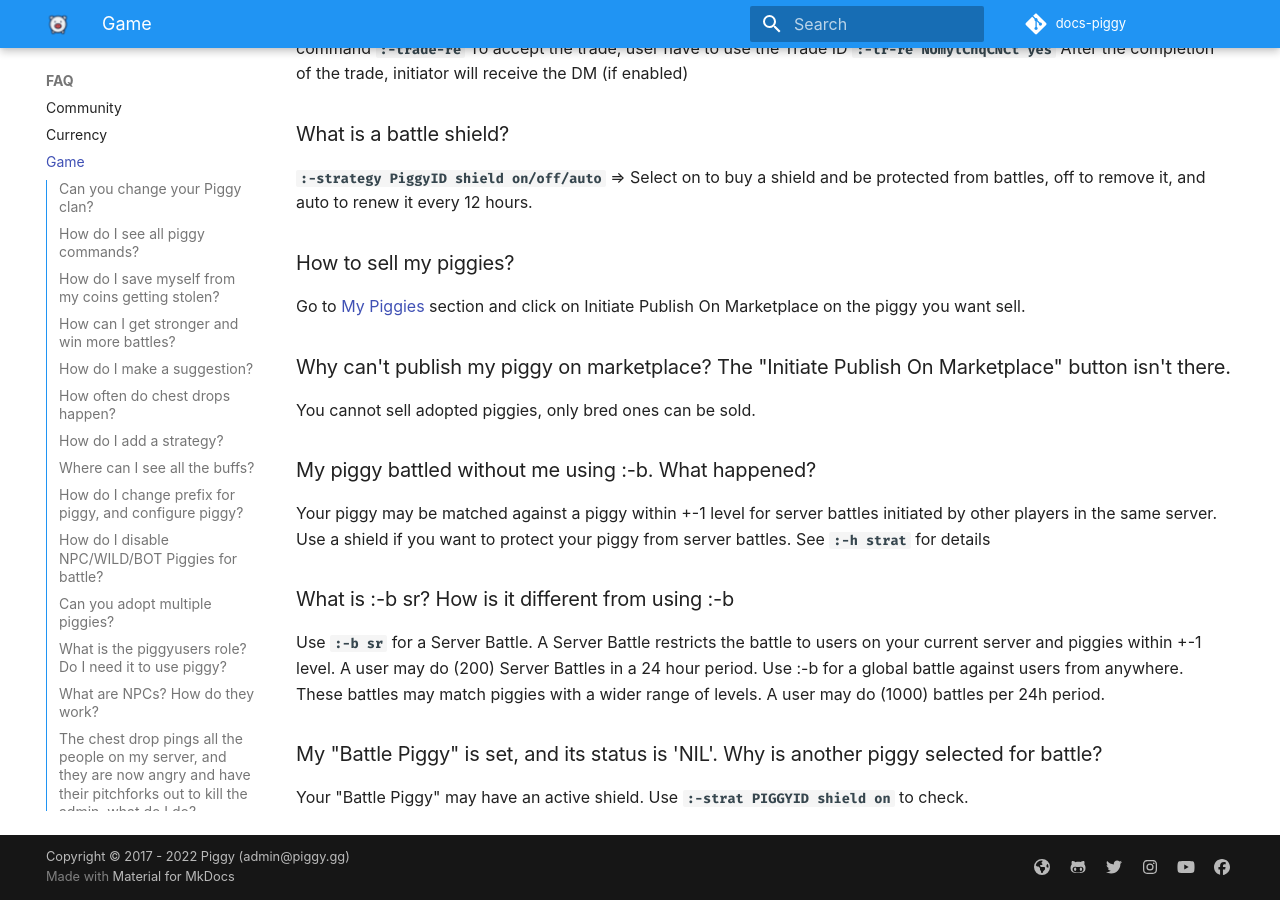
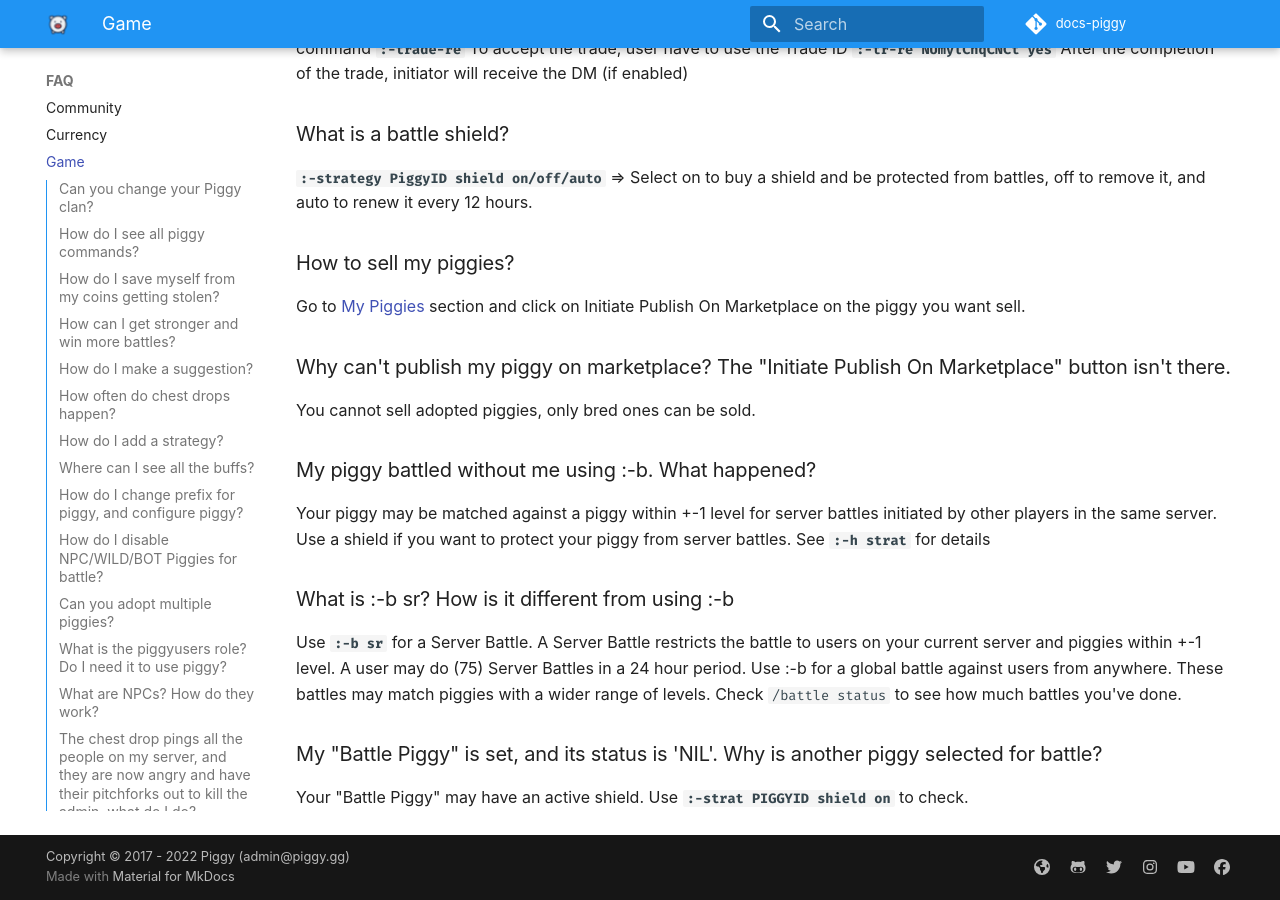
Before and after one commit to botlabs-gg/docs-piggy, an MkDocs documentation site: the page built from docs/FAQ/game.md, in a window 1280 px wide and 900 px high, scrolled down 3572 px. Built offline with MkDocs 1.6.1 and Material for MkDocs 9.7.7, drawn with Linux system fonts in a browser that asks for light colours; some web fonts are replaced; comment, search, counter and statistics services are not loaded.

Commit message:
Battle limits

```diff
--- a/docs/FAQ/game.md
+++ b/docs/FAQ/game.md
@@ -96,7 +96,7 @@ Your piggy may be matched against a piggy within +-1 level for server battles in
 
 ### What is :-b sr? How is it different from using :-b
 Use __`:-b sr`__ for a Server Battle.
-A Server Battle restricts the battle to users on your current server and piggies within +-1 level. A user may do (200) Server Battles in a 24 hour period. Use :-b for a global battle against users from anywhere. These battles may match piggies with a wider range of levels. A user may do (1000) battles per 24h period.
+A Server Battle restricts the battle to users on your current server and piggies within +-1 level. A user may do (75) Server Battles in a 24 hour period. Use :-b for a global battle against users from anywhere. These battles may match piggies with a wider range of levels. Check `/battle status` to see how much battles you've done.
 
 ### My "Battle Piggy" is set, and its status is 'NIL'. Why is another piggy selected for battle?
 Your "Battle Piggy" may have an active shield. Use __`:-strat PIGGYID shield on`__ to check.
```
